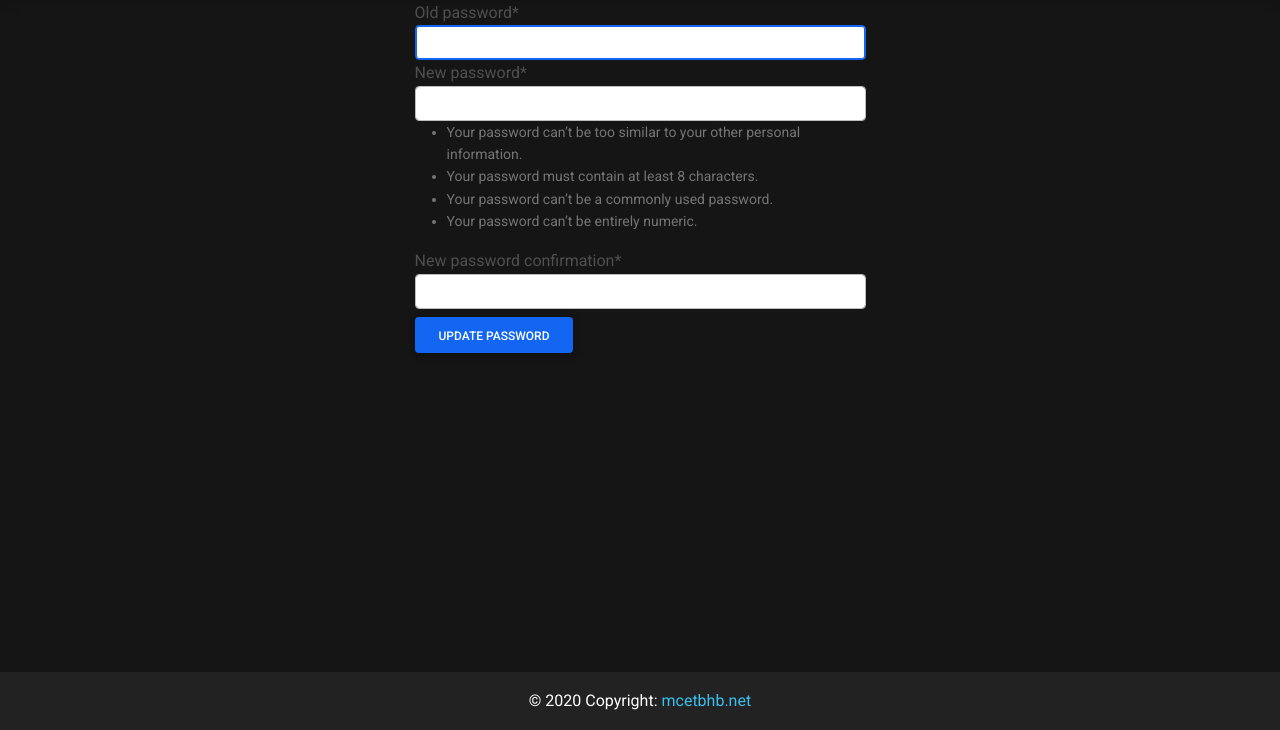
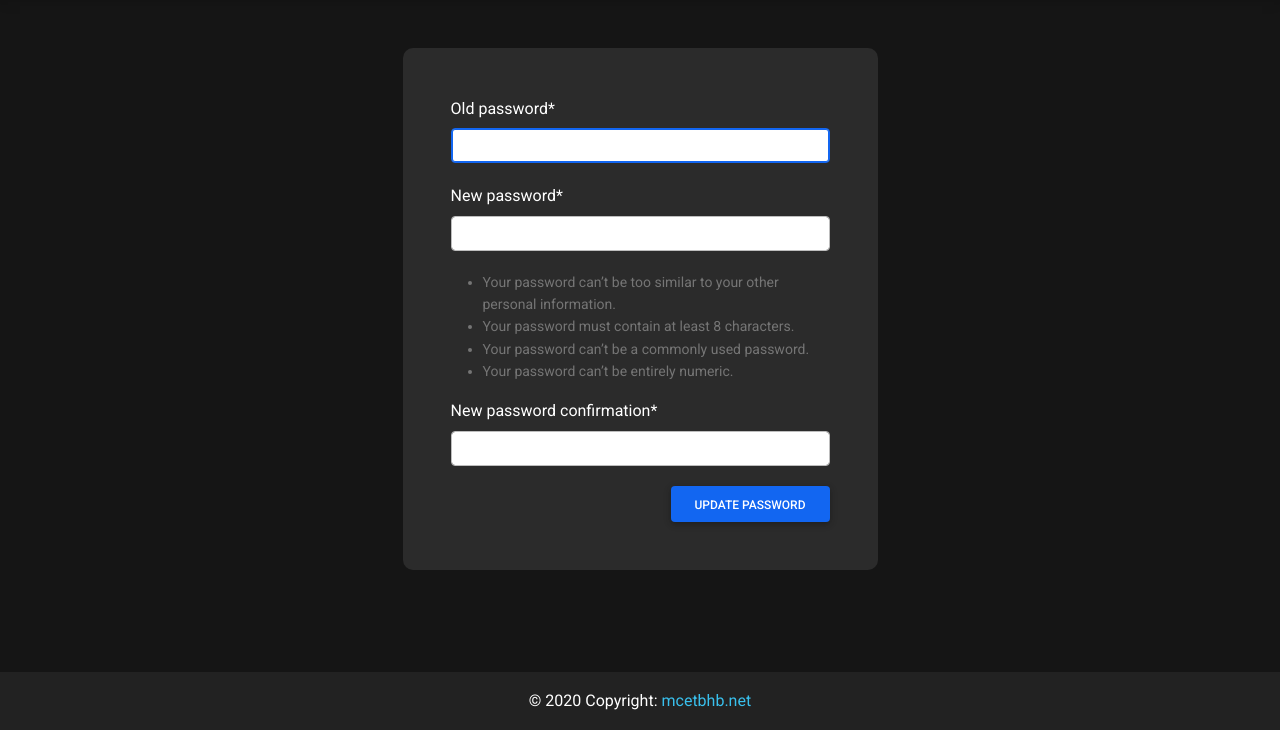
Before and after one commit to Upendra0/College-Space, a Django app: page /password_change in a window 1280 px wide. Shown: the part 70-800 px from the top of the page. Run offline with Django 3.2, Linux system fonts and the light colour scheme; a user stored in the database is signed in; some libraries are stand-ins or nearby versions.

Commit message:
style:changePassword

```diff
--- a/college_space/resources/static/resources/style.css
+++ b/college_space/resources/static/resources/style.css
@@ -45,3 +45,11 @@ body{
 {
     color: red;
 }
+
+.change-pass label{
+    color: #fff;
+    padding-bottom: 7px;
+}
+.change-pass input{
+    margin-bottom: 20px;
+}
--- a/college_space/users/templates/users/password_change.html
+++ b/college_space/users/templates/users/password_change.html
@@ -6,16 +6,17 @@
 {% endblock title %}
 
 {% block content %}
-<div class="container">
+<div class="container mt-5 ">
   <div class="row justify-content-center">
-    <div class="col-md-5 align-self-center">
-      <form method="POST">
+    <div class="col-md-5 p-5 align-self-center login-container">
+      <form method="POST" class="change-pass">
         {% csrf_token %} {{ form | crispy }}
         <div class="mt-2">
-          <button type="submit" class="btn btn-primary">Update Password</button>
+          <button type="submit" class="btn btn-primary float-end ">Update Password</button>
         </div>
       </form>
     </div>
   </div>
 </div>
+
 {% endblock content %}
```
Also changed, not shown: college_space/db.sqlite3.
